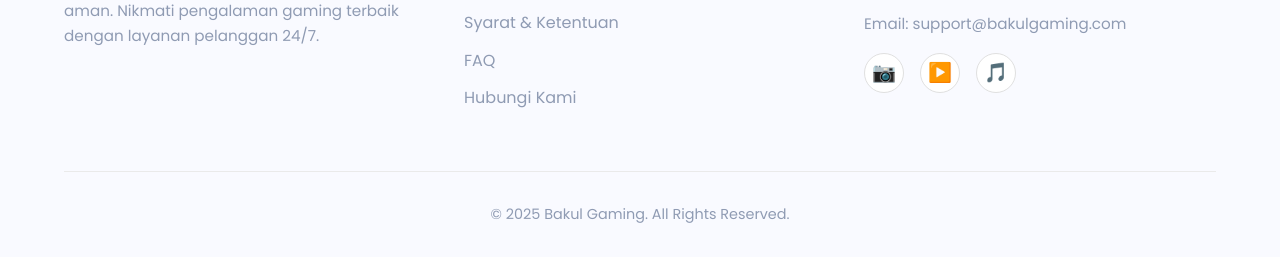
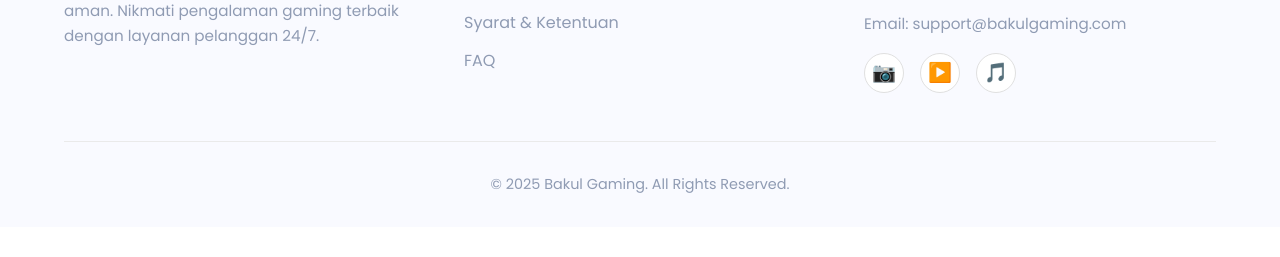
Before and after one commit to wittep/websitetopupV2, a plain HTML site: page frontend/index.html in a window 1280 px wide. Shown: the part 1625-1882 px from the top of the page. After the commit the page ends 1852 px from the top, so only its background shows below. Drawn offline with Linux system fonts and the light colour scheme.

Commit message:
remove "Hubungi Kami" link from footer in multiple pages

```diff
--- a/frontend/index.html
+++ b/frontend/index.html
@@ -146,7 +146,6 @@
                     <li><a href="about.html">Tentang Kami</a></li>
                     <li><a href="#">Syarat & Ketentuan</a></li>
                     <li><a href="#">FAQ</a></li>
-                    <li><a href="about.html">Hubungi Kami</a></li>
                 </ul>
             </div>
 
```
Also changed, not shown: frontend/about.html (+0 -1 lines), frontend/games.html (+0 -1 lines), frontend/login.html (+0 -1 lines), frontend/roblox.html (+0 -1 lines).
